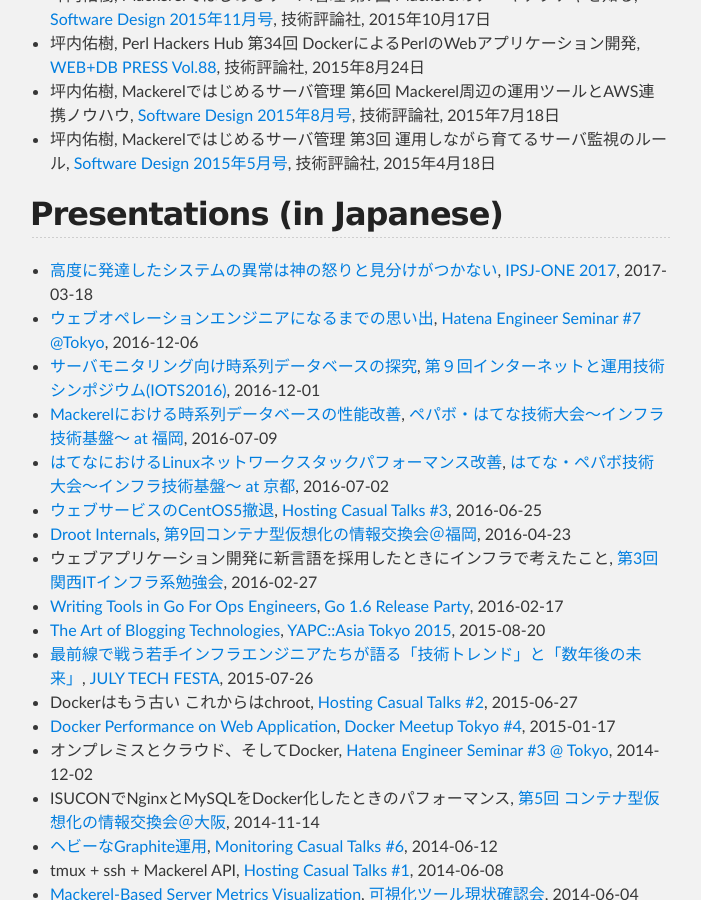
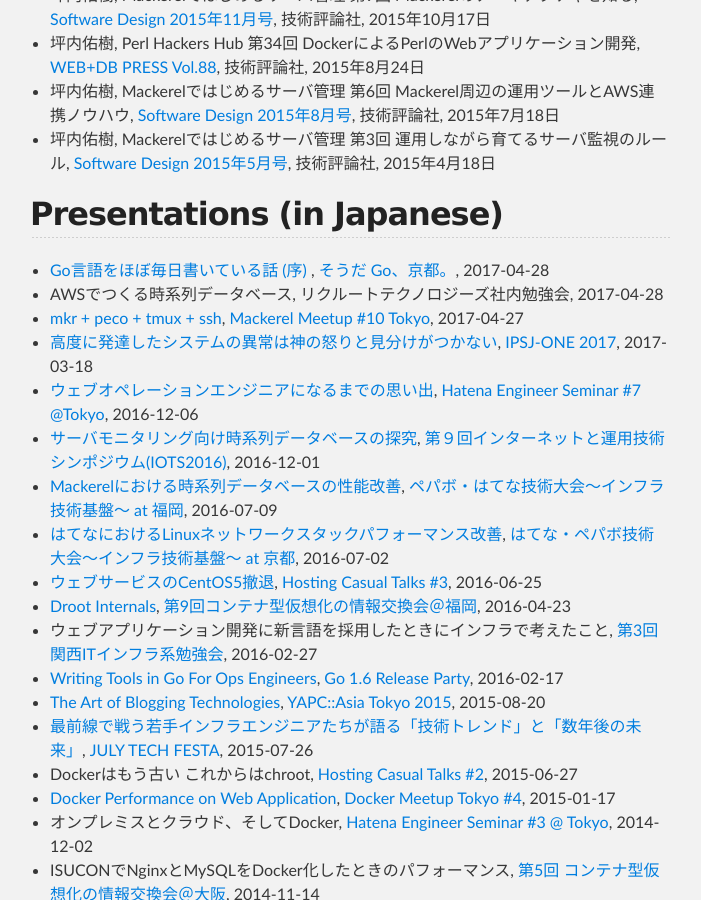
Before and after one commit to yuuki/yuuk.io, a Jekyll site: the page built from index.md, in a window 1280 px wide and 900 px high, scrolled down 1484 px. Shown: the whole window, without its empty margins (290-991 px from the left). Built offline with Jekyll 4.4.1, drawn with Linux system fonts in a browser that asks for light colours; nearby versions of some CDN libraries.

Commit message:
Sync README.md in master branch to index.md in gh-pages

```diff
--- a/index.md
+++ b/index.md
@@ -51,6 +51,9 @@
 
 ## Presentations (in Japanese)
 
+- [Go言語をほぼ毎日書いている話 (序) ](https://speakerdeck.com/yuukit/daily-coding-in-go), [そうだ Go、京都。](https://go-kyoto.connpass.com/event/55599/), 2017-04-28
+- AWSでつくる時系列データベース, リクルートテクノロジーズ社内勉強会, 2017-04-28
+- [mkr + peco + tmux + ssh](https://speakerdeck.com/yuukit/mkr-plus-peco-plus-tmux-plus-ssh), [Mackerel Meetup #10 Tokyo](https://mackerelio.connpass.com/event/54302/), 2017-04-27
 - [高度に発達したシステムの異常は神の怒りと見分けがつかない](https://speakerdeck.com/yuukit/ipsj-one-2017-y-uuki), [IPSJ-ONE 2017](http://ipsj-one.org/), 2017-03-18
 - [ウェブオペレーションエンジニアになるまでの思い出](https://speakerdeck.com/yuukit/memories-until-i-become-a-web-operations-engineer), [Hatena Engineer Seminar #7 @Tokyo](https://hatena.connpass.com/event/45217/), 2016-12-06
 - [サーバモニタリング向け時系列データベースの探究](https://speakerdeck.com/yuukit/the-study-of-time-series-database-for-server-monitoring), [第９回インターネットと運用技術シンポジウム(IOTS2016)](http://www.iot.ipsj.or.jp/iots/2016), 2016-12-01
```
